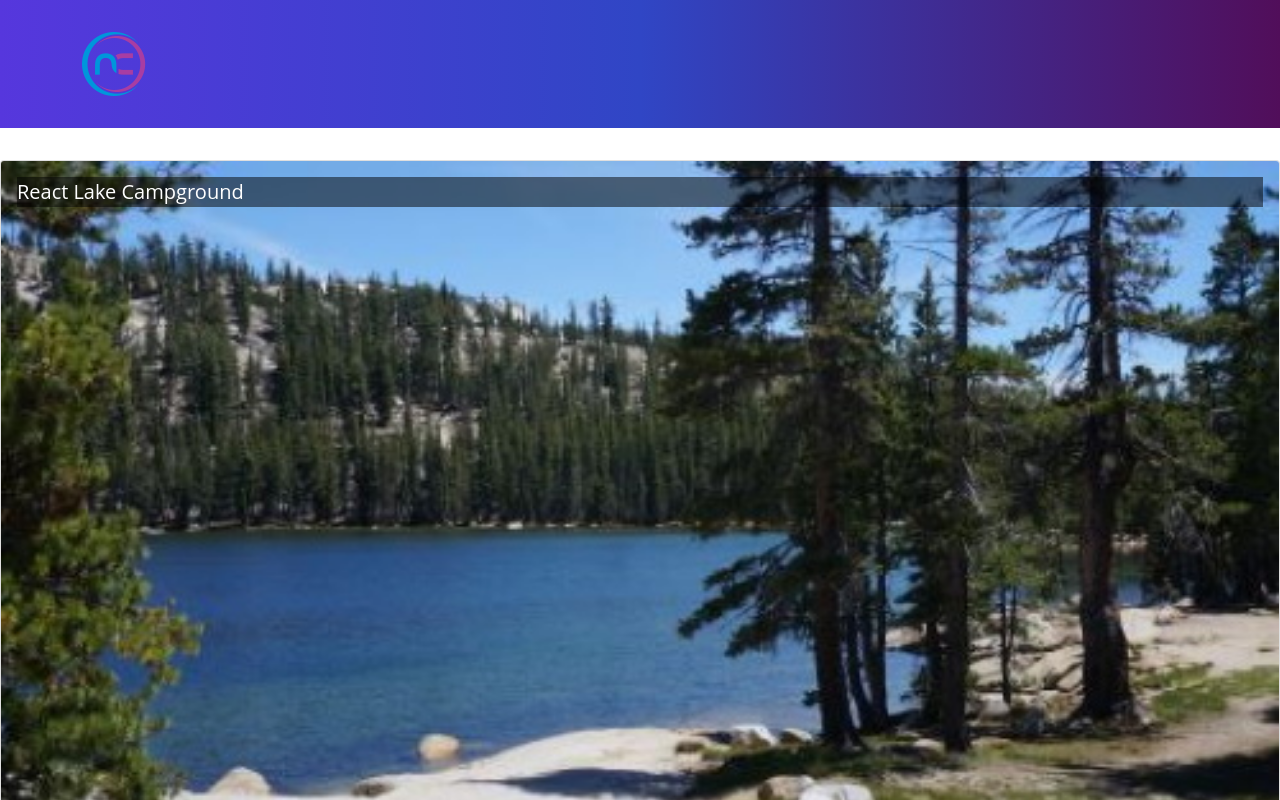
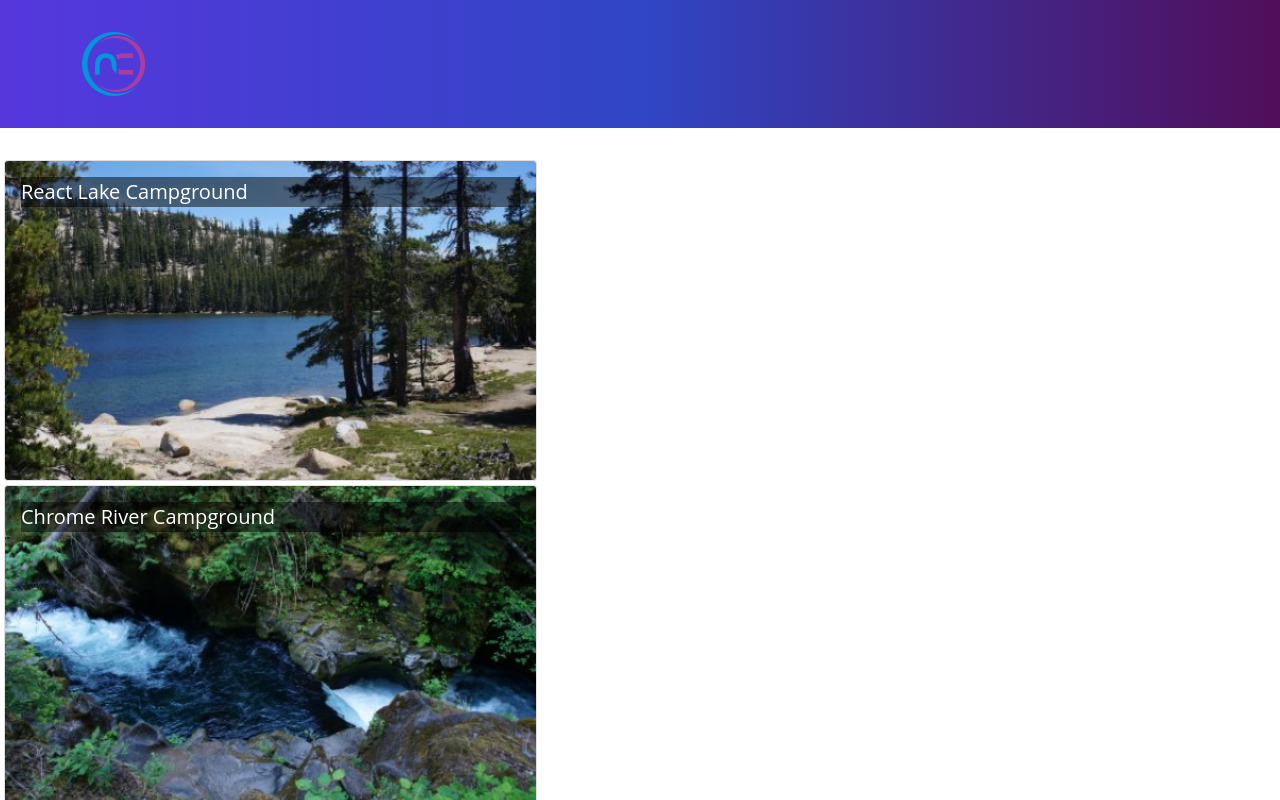
Before and after one commit to socalledsound/branched-nucampsite, a React (Create React App) app: page / in a window 1280 px wide. Shown: the top 800 px of the page. Built offline with nearby package versions, Linux system fonts and the light colour scheme.

Commit message:
campsites list finished

```diff
--- a/src/App.js
+++ b/src/App.js
@@ -1,8 +1,7 @@
 import { Container, Navbar, NavbarBrand } from 'reactstrap';
 import NucampLogo from './app/assets/img/logo.png';
 import './App.css';
-import { CAMPSITES } from './app/shared/CAMPSITES';
-import CampsiteCard from './features/campsites/CampsiteCard';
+import CampsitesList from './features/campsites/CamspitesList';
 
 function App() {
   return (
@@ -14,7 +13,7 @@ function App() {
           </NavbarBrand>
         </Container>
       </Navbar>
-      <CampsiteCard campsite={CAMPSITES[0]} />
+      <CampsitesList />
     </div>
   );
 }
--- /dev/null
+++ b/src/features/campsites/CamspitesList.js
@@ -0,0 +1,23 @@
+import { CAMPSITES } from '../../app/shared/CAMPSITES';
+import {
+    Col,
+} from 'reactstrap';
+import CampsiteCard from "./CampsiteCard";
+
+const CampsitesList = () => {
+    if(CAMPSITES){
+        return (
+            CAMPSITES.map((campsite) => {
+                return (
+                    <Col md='5' key={campsite.id} className='m-1'>
+                        <CampsiteCard campsite={campsite} />
+                    </Col>
+                );
+            })
+        )
+      } else {
+          return null
+      }
+}
+
+export default CampsitesList
```
